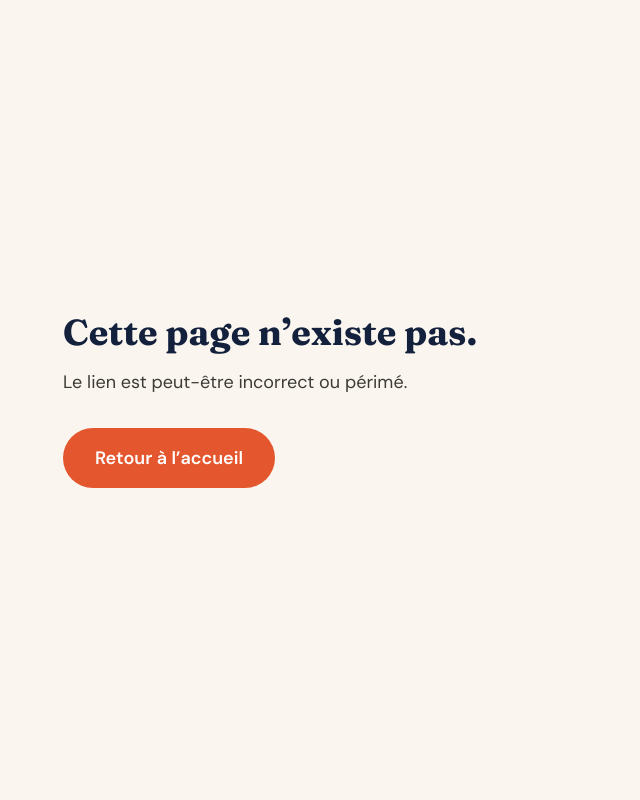
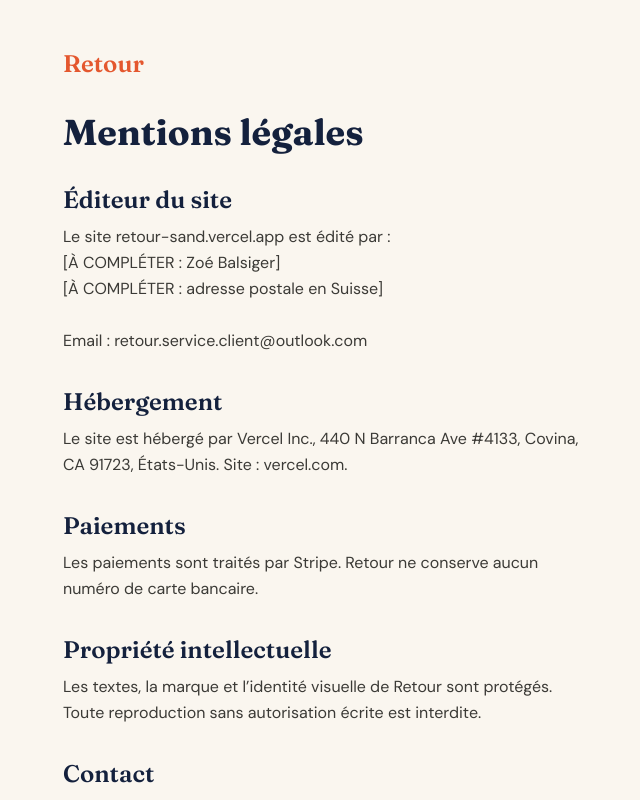
Before and after one commit to zoelba-alt/retour, a Next.js app: page /mentions-legales in a window 1280 px wide. Before the commit this address had no page. Shown: the top 800 px of the page, without its empty margins (313-953 px from the left). Built offline with nearby package versions, Linux system fonts and the light colour scheme.

Commit message:
Create page.tsx

```diff
--- /dev/null
+++ b/app/mentions-legales/page.tsx
@@ -0,0 +1,69 @@
+import Link from "next/link";
+
+export const metadata = { title: "Mentions légales | Retour" };
+
+export default function MentionsLegales() {
+  return (
+    <main className="mx-auto max-w-xl px-6 py-12">
+      <Link href="/" className="font-titre text-2xl font-semibold text-brique">
+        Retour
+      </Link>
+      <h1 className="mt-8 font-titre text-4xl font-bold text-nuit">
+        Mentions légales
+      </h1>
+
+      <h2 className="mt-8 font-titre text-2xl font-semibold text-nuit">
+        Éditeur du site
+      </h2>
+      <p className="mt-2 leading-relaxed">
+        Le site retour-sand.vercel.app est édité par :
+        <br />
+        [À COMPLÉTER : Zoé Balsiger]
+        <br />
+        [À COMPLÉTER : adresse postale en Suisse]
+        <br />
+
+        <br />
+        Email : retour.service.client@outlook.com
+      </p>
+
+      <h2 className="mt-8 font-titre text-2xl font-semibold text-nuit">
+        Hébergement
+      </h2>
+      <p className="mt-2 leading-relaxed">
+        Le site est hébergé par Vercel Inc., 440 N Barranca Ave #4133, Covina,
+        CA 91723, États-Unis. Site : vercel.com.
+      </p>
+
+      <h2 className="mt-8 font-titre text-2xl font-semibold text-nuit">
+        Paiements
+      </h2>
+      <p className="mt-2 leading-relaxed">
+        Les paiements sont traités par Stripe. Retour ne conserve aucun numéro
+        de carte bancaire.
+      </p>
+
+      <h2 className="mt-8 font-titre text-2xl font-semibold text-nuit">
+        Propriété intellectuelle
+      </h2>
+      <p className="mt-2 leading-relaxed">
+        Les textes, la marque et l’identité visuelle de Retour sont protégés.
+        Toute reproduction sans autorisation écrite est interdite.
+      </p>
+
+      <h2 className="mt-8 font-titre text-2xl font-semibold text-nuit">
+        Contact
+      </h2>
+      <p className="mt-2 leading-relaxed">
+        Pour toute question : retour.service.client@outlook.com
+      </p>
+
+      <Link
+        href="/"
+        className="mt-10 inline-block rounded-full bg-brique px-8 py-4 text-lg font-semibold text-white"
+      >
+        Retour à l’accueil
+      </Link>
+    </main>
+  );
+}
```
